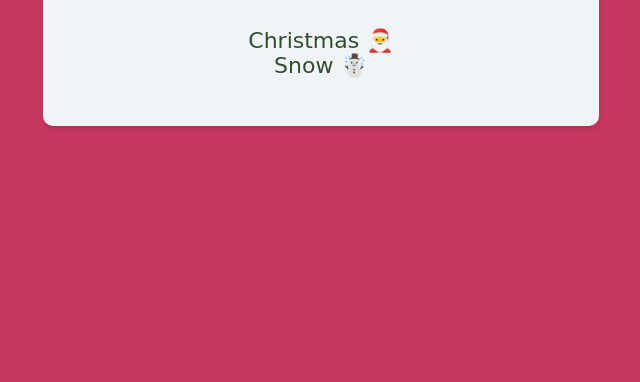
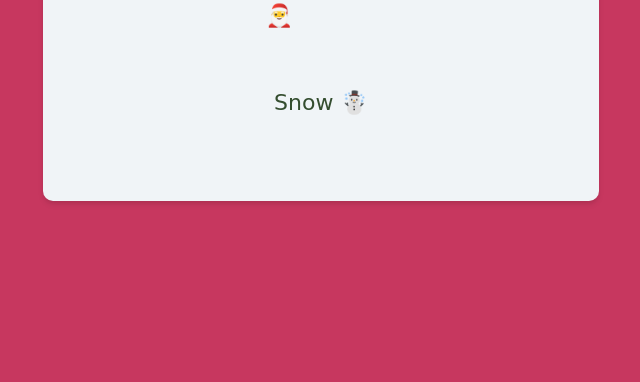
Before and after one commit to DarrickFauvel/JavaScriptmas-2021, a plain HTML site: page day02-toggle-christmas-theme/index.html in a window 1280 px wide. Shown: the part 418-800 px from the top of the page, without its empty margins (319-959 px from the left). Drawn offline with nearby package versions, Linux system fonts and the light colour scheme; a web font is replaced by a local one.

Commit message:
Edit radio-container style

```diff
--- a/day02-toggle-christmas-theme/index.css
+++ b/day02-toggle-christmas-theme/index.css
@@ -62,7 +62,11 @@ p {
 }
 
 .radio-container {
-  width: 200px;
+  display: flex;
+  justify-content: center;
+  align-items: center;
+  height: 100px;
+  width: 100px;
   font-size: 22px;
 }
 
```
